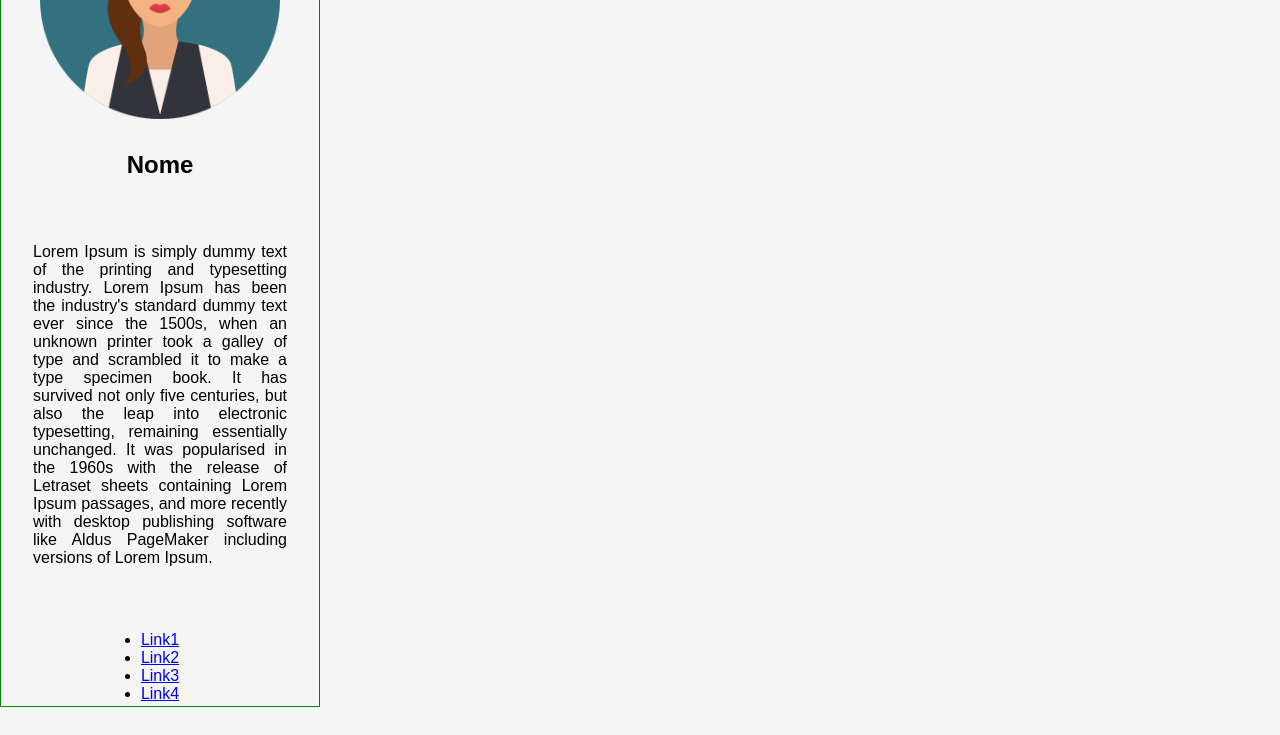
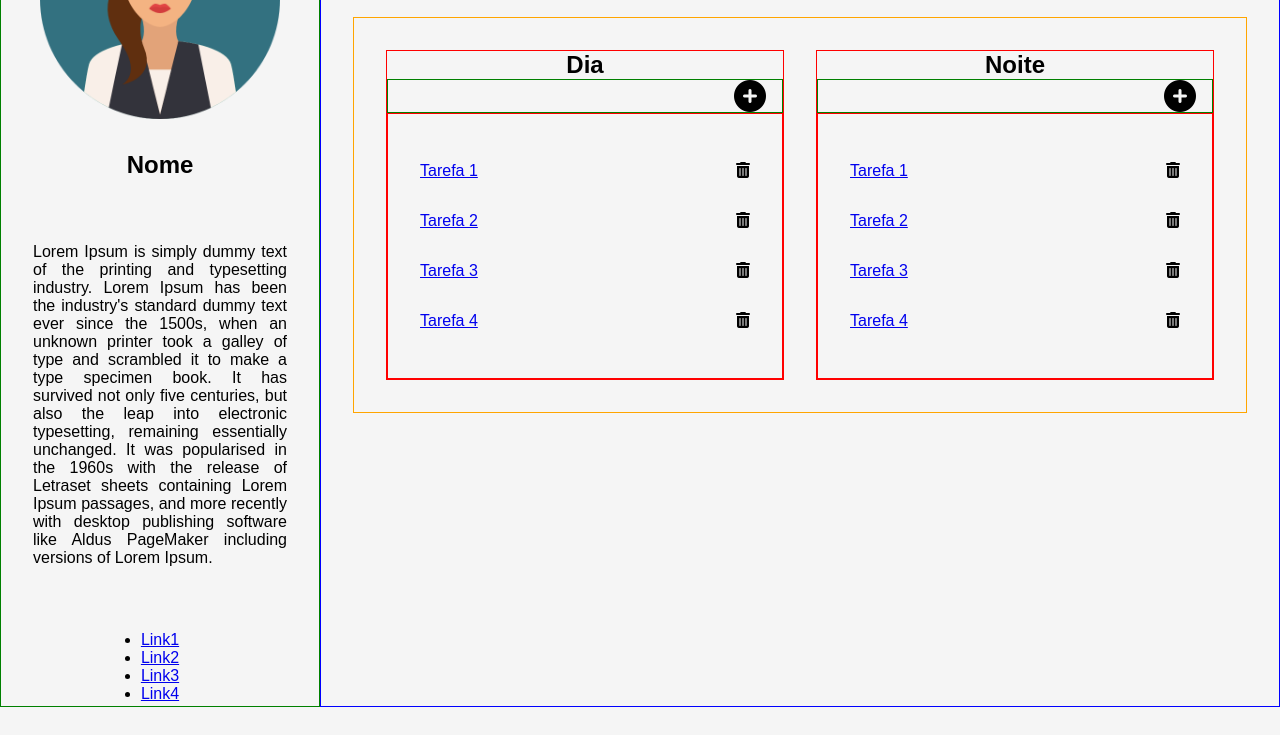
Before and after one commit to mylenaverspeelt/html-layout, a plain HTML site: page index.html in a window 1280 px wide. Shown: the part 93-828 px from the top of the page. Drawn offline with Linux system fonts and the light colour scheme.

Commit message:
add main section basic css / add font awesome

```diff
--- a/index.html
+++ b/index.html
@@ -13,7 +13,12 @@
     <section class="side-menu">
         <img src="./assets/images/user-icon.png" alt="user-icon" class="user-img">
         <h2>Nome</h2>
-        <p>Lorem Ipsum is simply dummy text of the printing and typesetting industry. Lorem Ipsum has been the industry's standard dummy text ever since the 1500s, when an unknown printer took a galley of type and scrambled it to make a type specimen book. It has survived not only five centuries, but also the leap into electronic typesetting, remaining essentially unchanged. It was popularised in the 1960s with the release of Letraset sheets containing Lorem Ipsum passages, and more recently with desktop publishing software like Aldus PageMaker including versions of Lorem Ipsum.</p>
+        <p>Lorem Ipsum is simply dummy text of the printing and typesetting industry. Lorem Ipsum has been the
+            industry's standard dummy text ever since the 1500s, when an unknown printer took a galley of type and
+            scrambled it to make a type specimen book. It has survived not only five centuries, but also the leap into
+            electronic typesetting, remaining essentially unchanged. It was popularised in the 1960s with the release of
+            Letraset sheets containing Lorem Ipsum passages, and more recently with desktop publishing software like
+            Aldus PageMaker including versions of Lorem Ipsum.</p>
         <nav class="menu-table">
             <ul>
                 <li><a href=”#”>Link1</a></li>
@@ -24,36 +29,38 @@
         </nav>
     </section>
 
-    <!-- <section class="main-section">
+    <section class="main-section">
         <h1>Lista de tarefas</h1>
-
+        <div class="table-container">
             <div class="day">
                 <h2>Dia</h2>
-            <table>
+                <button class="add-button"><i class="fas fa-plus-circle"></i></button>
+                <nav>
                     <ol>
-                    <li><a href=”#”>Link1</a></li>
-                    <li><a href=”#”>Link2</a></li>
-                    <li><a href=”#”>Link3</a></li>
-                    <li><a href=”#”>Link4</a></li>
+                        <li><a href="#">Tarefa 1</a> <i class="fas fa-trash-alt"></i></li>
+                        <li><a href="#">Tarefa 2</a> <i class="fas fa-trash-alt"></i></li>
+                        <li><a href="#">Tarefa 3</a> <i class="fas fa-trash-alt"></i></li>
+                        <li><a href="#">Tarefa 4</a> <i class="fas fa-trash-alt"></i></li>
                     </ol>
-            </table>
+                </nav>
             </div>
 
             <div class="night">
                 <h2>Noite</h2>
-            <table>
+                <button class="add-button"><i class="fas fa-plus-circle"></i></button>
+                <nav>
                     <ol>
-                    <li><a href=”#”>Link1</a></li>
-                    <li><a href=”#”>Link2</a></li>
-                    <li><a href=”#”>Link3</a></li>
-                    <li><a href=”#”>Link4</a></li>
+                        <li><a href="#">Tarefa 1</a> <i class="fas fa-trash-alt"></i></li>
+                        <li><a href="#">Tarefa 2</a> <i class="fas fa-trash-alt"></i></li>
+                        <li><a href="#">Tarefa 3</a> <i class="fas fa-trash-alt"></i></li>
+                        <li><a href="#">Tarefa 4</a> <i class="fas fa-trash-alt"></i></li>
                     </ol>
-            </table>
+                </nav>
+            </div>
         </div>
 
-
     </section>
-
+    <script src="https://kit.fontawesome.com/d08d4c5328.js" crossorigin="anonymous"></script>
 </body>
 
 </html>
--- a/styles.css
+++ b/styles.css
@@ -9,6 +9,8 @@
 body {
     font-family: 'Poppins', sans-serif;
     background: #f5f5f5;
+    display: flex;
+    max-height: 100vh;
 }
 
 /* MENU LATERAL */
@@ -26,6 +28,7 @@ body {
 
 .side-menu h2 {
     padding: 2rem 0;
+    font-size: 1.5rem;
 }
 
 .side-menu p {
@@ -42,15 +45,62 @@ body {
     padding: 2rem 0;
 }
 
-.menu-table li{
-
-}
-
 /* SEÇÃO PRINCIPAL */
 
 .main-section {
     border: 1px solid blue;
     width: 75%;
+    padding: 2rem;
+}
+
+.main-section h1 {
+    font-size: 2.5rem;
+    text-align: center;
+    padding-bottom: 2rem;
+}
+
+.table-container {
     display: flex;
+    border: 1px solid orange;
+    padding: 2rem;
+    gap: 2rem;
+}
 
+.day, .night {
+    border: 1px solid red;
+    width: 100%;
 }
+
+.day h2, .night h2 {
+    text-align: center;
+}
+
+.day ol, .night ol {
+    border: 1px solid red;
+    padding: 2rem;
+    cursor: pointer;
+}
+
+.day ol li, .night ol li {
+    display: flex;
+    justify-content: space-between;
+    padding: 1rem 0;
+}
+
+.fa-trash-alt {
+    margin-left: 1rem;
+}
+
+.add-button {
+    border: none;
+    background-color: transparent;
+    display: flex;
+    width: 100%;
+    padding: 0 1rem;
+    justify-content: flex-end;
+    border: 1px solid green;
+}
+
+.fa-plus-circle {
+    font-size: 2rem;
+}
```
Lines whose indentation alone changed are shown as unchanged.
